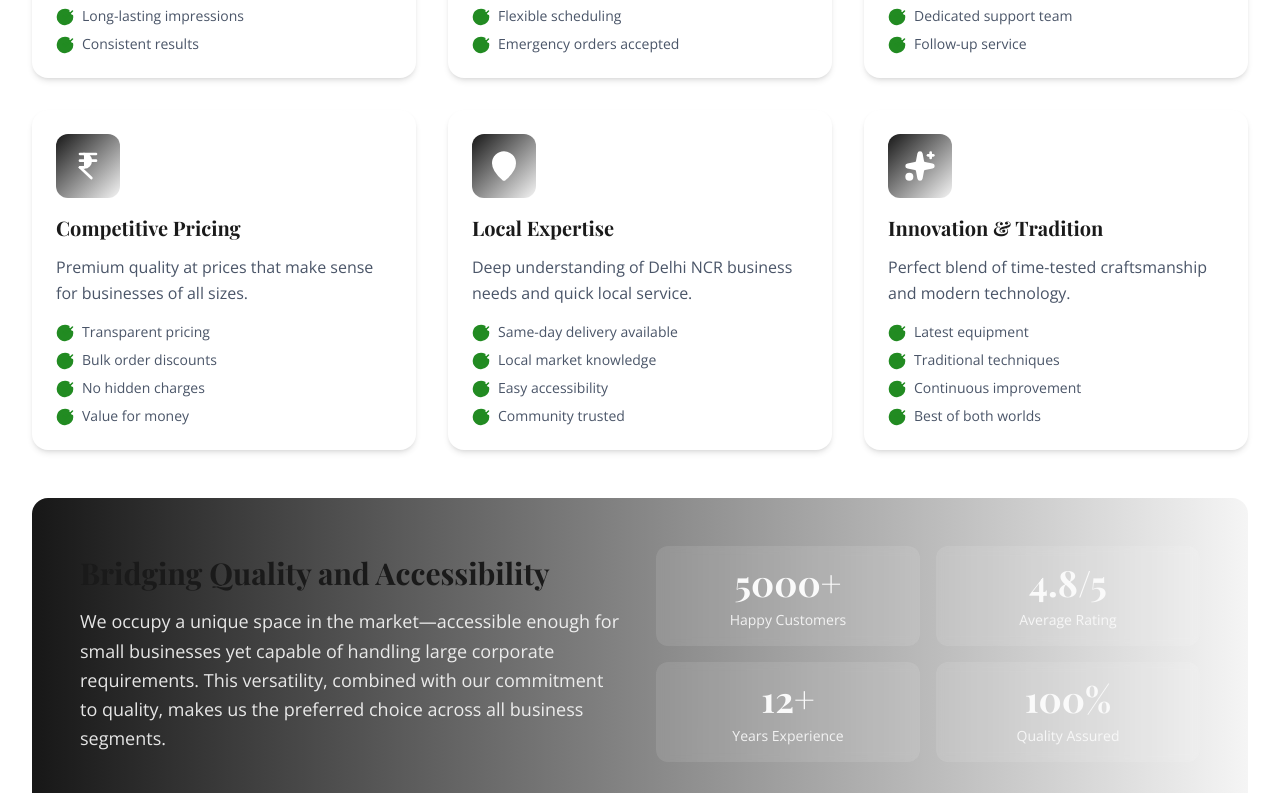
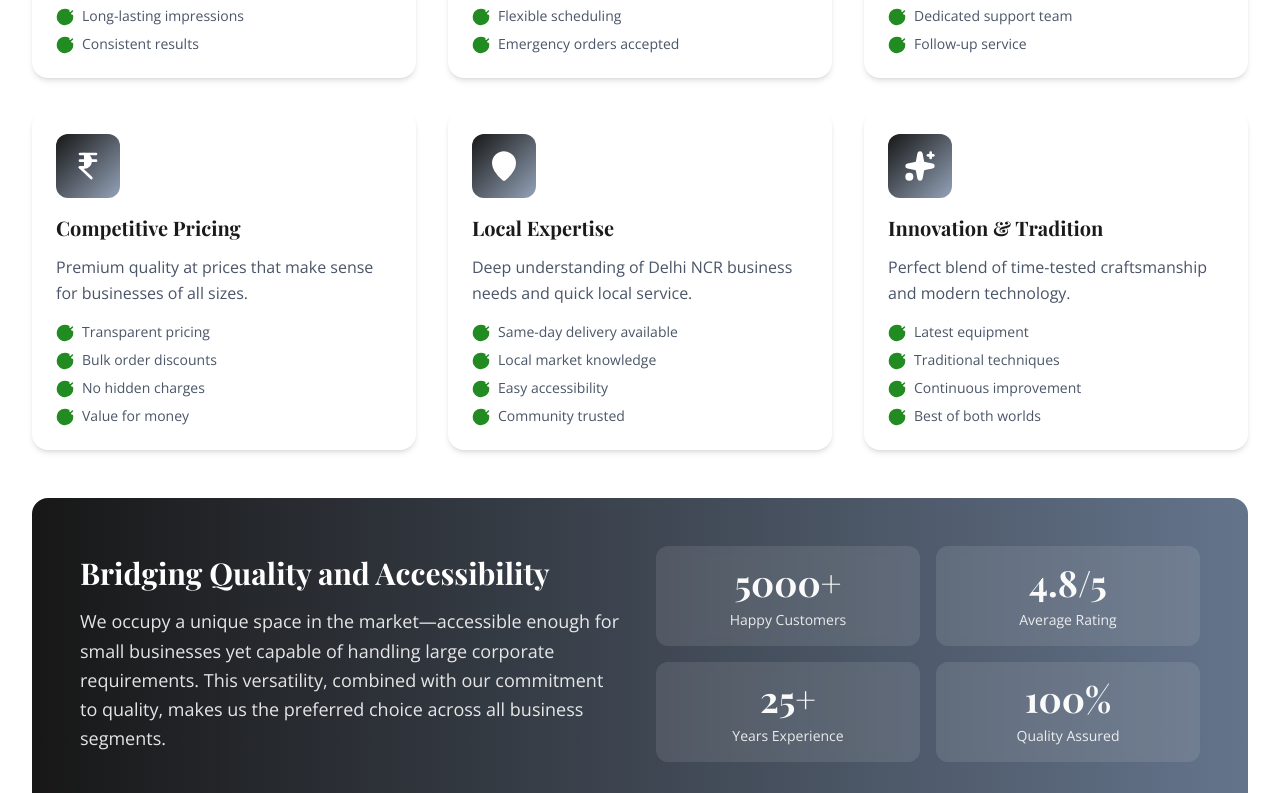
Before and after one commit to dariogeorge21/krishan-stamps, a Next.js app: page /about in a window 1280 px wide. Shown: the part 4342-5135 px from the top of the page. Built offline with nearby package versions, Linux system fonts and the light colour scheme.

Commit message:
feat: Update styling in WhyChooseUs component and correct years of experience

```diff
--- a/app/about/components/WhyChooseUs.tsx
+++ b/app/about/components/WhyChooseUs.tsx
@@ -96,7 +96,7 @@ const WhyChooseUs = () => {
               key={index}
               className="bg-background rounded-2xl p-6 shadow-md hover:shadow-xl transition-all duration-300 hover:-translate-y-1"
             >
-              <div className="w-16 h-16 bg-gradient-to-br from-primary to-accent rounded-xl flex items-center justify-center mb-4">
+              <div className="w-16 h-16 bg-gradient-to-br from-primary to-slate-400 rounded-xl flex items-center justify-center mb-4">
                 {React.createElement(prop.icon, { size: 32, className: 'text-white fill-current' })}
               </div>
 
@@ -123,10 +123,10 @@ const WhyChooseUs = () => {
           ))}
         </div>
 
-        <div className="mt-12 bg-gradient-to-r from-primary to-secondary text-primary-foreground rounded-2xl p-8 md:p-12">
+        <div className="mt-12 bg-gradient-to-r from-primary to-slate-500 text-primary-foreground rounded-2xl p-8 md:p-12">
           <div className="grid grid-cols-1 md:grid-cols-2 gap-8 items-center">
             <div>
-              <h3 className="font-headline font-bold text-3xl mb-4">
+              <h3 className="font-headline font-bold text-3xl mb-4 text-white">
                 Bridging Quality and Accessibility
               </h3>
               <p className="font-body text-lg opacity-90 leading-relaxed">
@@ -143,7 +143,7 @@ const WhyChooseUs = () => {
                 <div className="font-body text-sm opacity-90">Average Rating</div>
               </div>
               <div className="bg-white/10 backdrop-blur-sm rounded-xl p-4 text-center">
-                <div className="font-headline font-bold text-4xl mb-2">12+</div>
+                <div className="font-headline font-bold text-4xl mb-2">25+</div>
                 <div className="font-body text-sm opacity-90">Years Experience</div>
               </div>
               <div className="bg-white/10 backdrop-blur-sm rounded-xl p-4 text-center">
```
